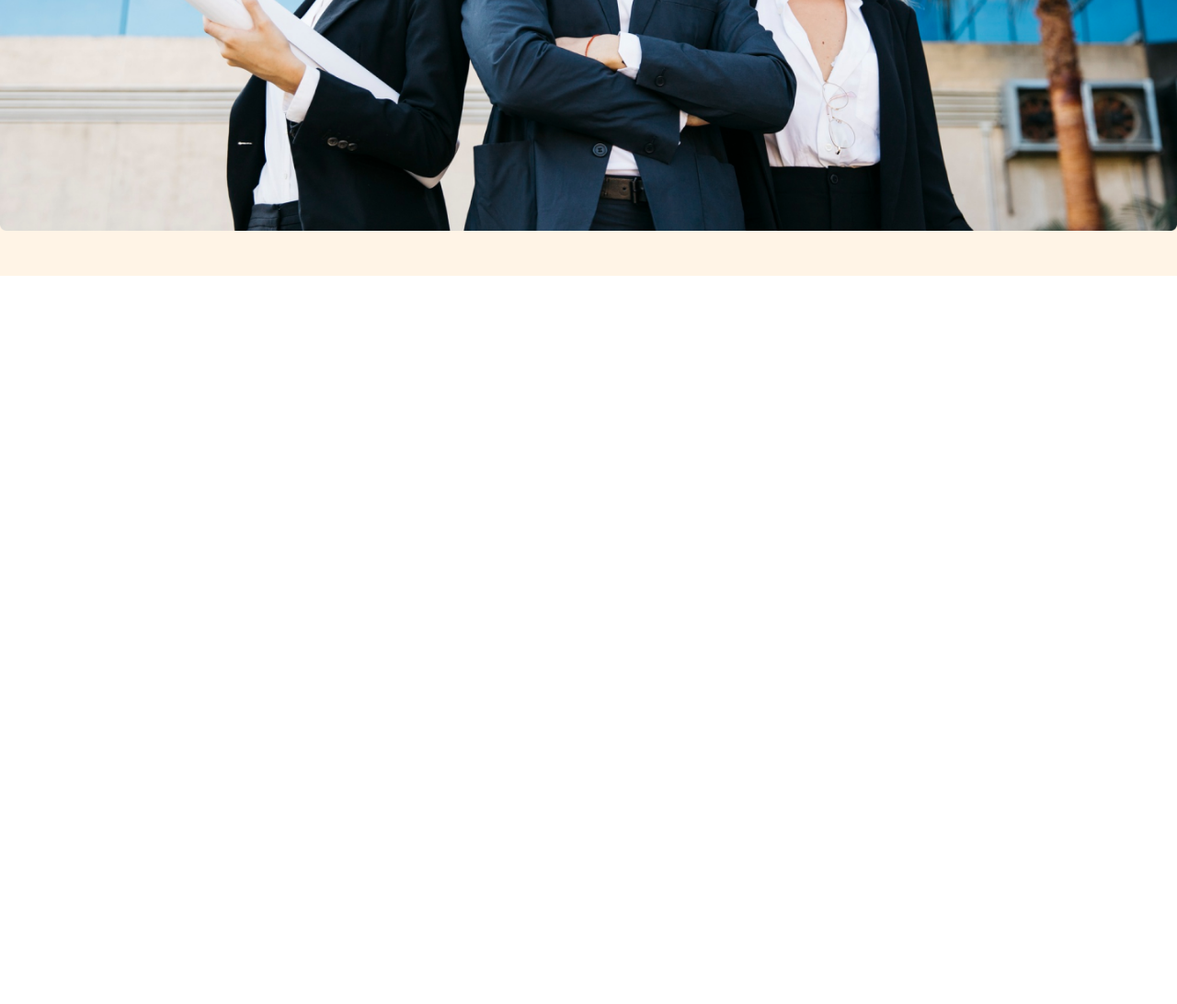
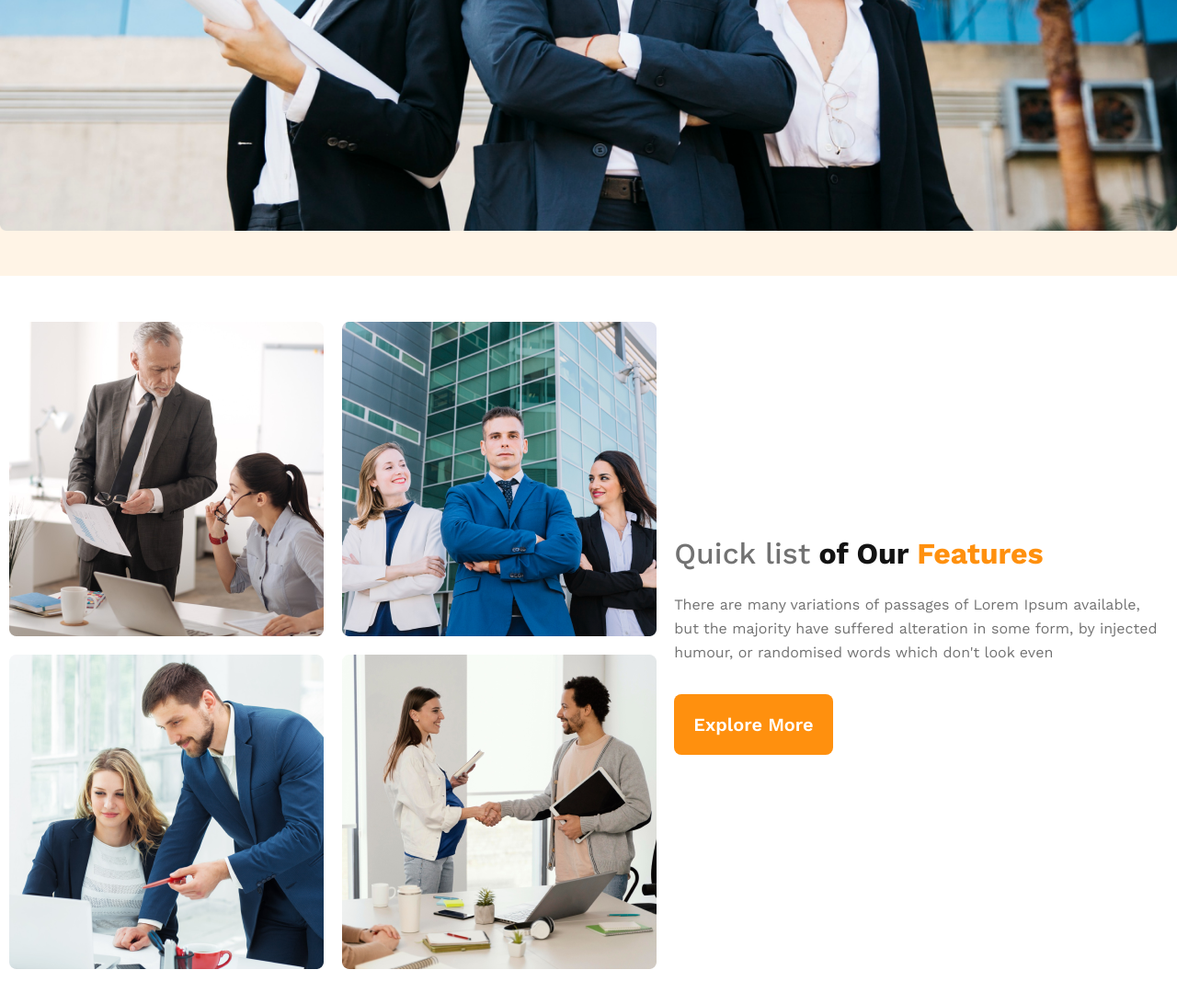
Before and after one commit to shauncuier/G3-Architects, a plain HTML site: page index.html in a window 1280 px wide. Shown: the part 926-2018 px from the top of the page at 92% size. Before the commit the page ends 1226 px from the top, so only its background shows below. Drawn offline with nearby package versions, Linux system fonts and the light colour scheme.

Commit message:
add quick list section: implement layout and styling for features overview

```diff
--- a/css/style.css
+++ b/css/style.css
@@ -97,7 +97,7 @@ nav {
 
 /* Hero */
 
-.hero-content{
+.hero-content {
     max-width: 862px;
     margin: 0 auto;
     padding: 50px 0;
@@ -111,7 +111,7 @@ nav {
     font-weight: 700;
 }
 
-.hero-desription{
+.hero-desription {
     color: var(--Dark-03);
     text-align: center;
     font-family: "Work Sans";
@@ -122,19 +122,61 @@ nav {
 }
 
 
-.hero-img img{
+.hero-img img {
     max-width: 100%;
     padding-bottom: 45px;
 }
 
 
 
+/* quick-list */
 
+.quick-list {
+    justify-content: space-around;
+    align-items: center;
+    padding: 50px 0;
+}
 
+.quick-list-image {
+    display: grid;
+    grid-template-columns: repeat(2, 1fr);
+    gap: 20px;
+    border-radius: 8px;
+}
 
+.quick-list-content{
+    max-width: 537px;
+}
+.quick-list-content h1 {
+    font-family: "Work Sans";
+    font-size: 2rem;
+    margin-bottom: 24px;
+}
 
+#quick-list {
+    color: var(--Dark-03);
+    font-weight: 500;
+}
 
+#of-our {
+    color: var(--Dark-01);
+    font-weight: 700;
+}
 
+#features {
+    color: var(--primary-color);
+    font-weight: 700;
+
+}
+
+.quick-list-content p {
+    color: var(--Dark-03);
+    font-family: "Work Sans";
+    font-size: 16px;
+    font-weight: 400;
+    line-height: 26px;
+    margin-bottom: 32px;
+}
 
 
 
@@ -166,10 +208,24 @@ nav {
         font-size: 2rem;
     }
 
-    .hero{
+    .hero {
         padding: 0 20px;
     }
-    .hero-title{
+
+    .hero-title {
         font-size: 2.5rem;
     }
+
+    .quick-list {
+        flex-direction: column;
+    }
+
+    .quick-list-image {
+        grid-template-columns: 1fr;
+    }
+
+    .quick-list-content {
+        text-align: center;
+        margin: 20px;
+    }
 }
--- a/index.html
+++ b/index.html
@@ -43,7 +43,20 @@
     </div>
 
     <main>
-
+        <section class="quick-list container display-flex">
+            <div class="quick-list-image">
+                <img src="./images/team1.png" alt="">
+                <img src="./images/team2.png" alt="">
+                <img src="./images/team3.png" alt="">
+                <img src="./images/team4.png" alt="">
+            </div>
+            <div class="quick-list-content">
+                <h1><span id="quick-list">Quick list</span> <span id="of-our">of Our</span> <span id="features">Features</span></h1>
+                <p>There are many variations of passages of Lorem Ipsum available, but the majority have suffered
+                    alteration in some form, by injected humour, or randomised words which don't look even</p>
+                <button class="btn">Explore More</button>
+            </div>
+        </section>
     </main>
     <footer>
 
```
